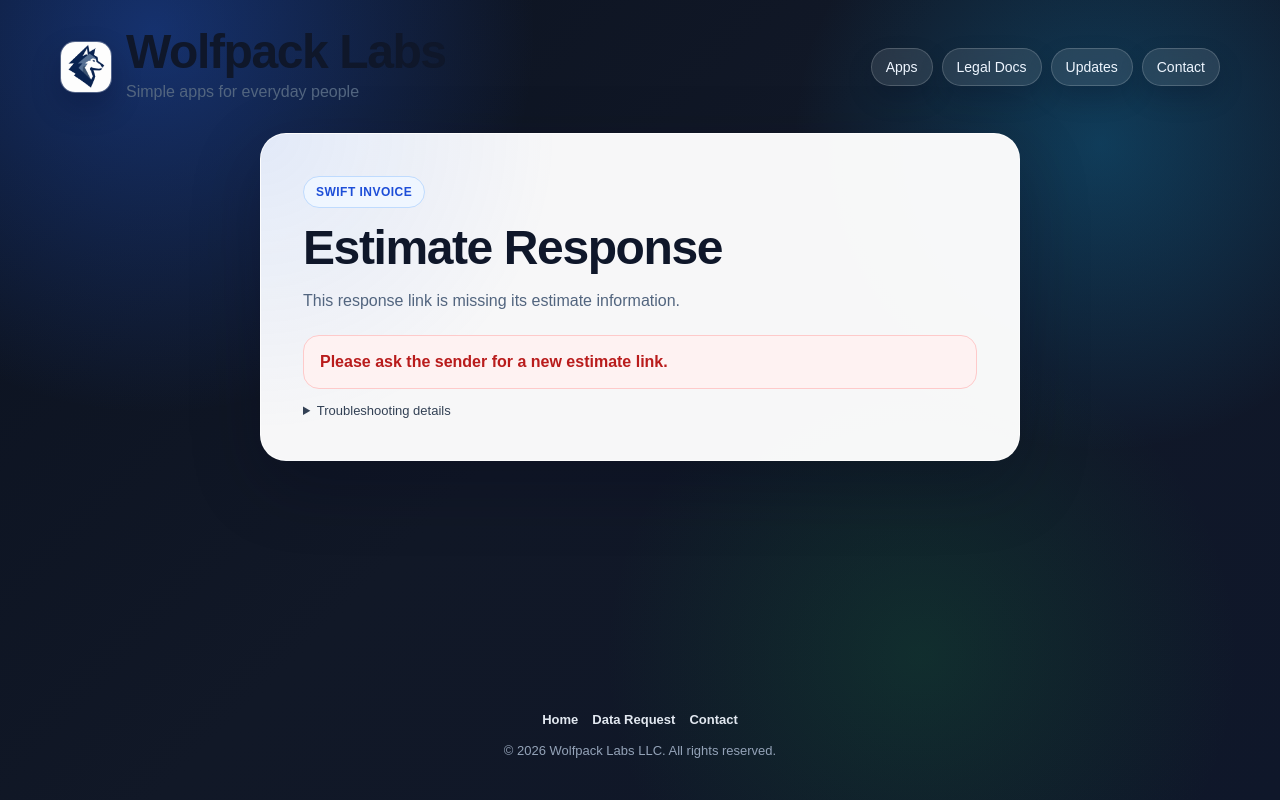
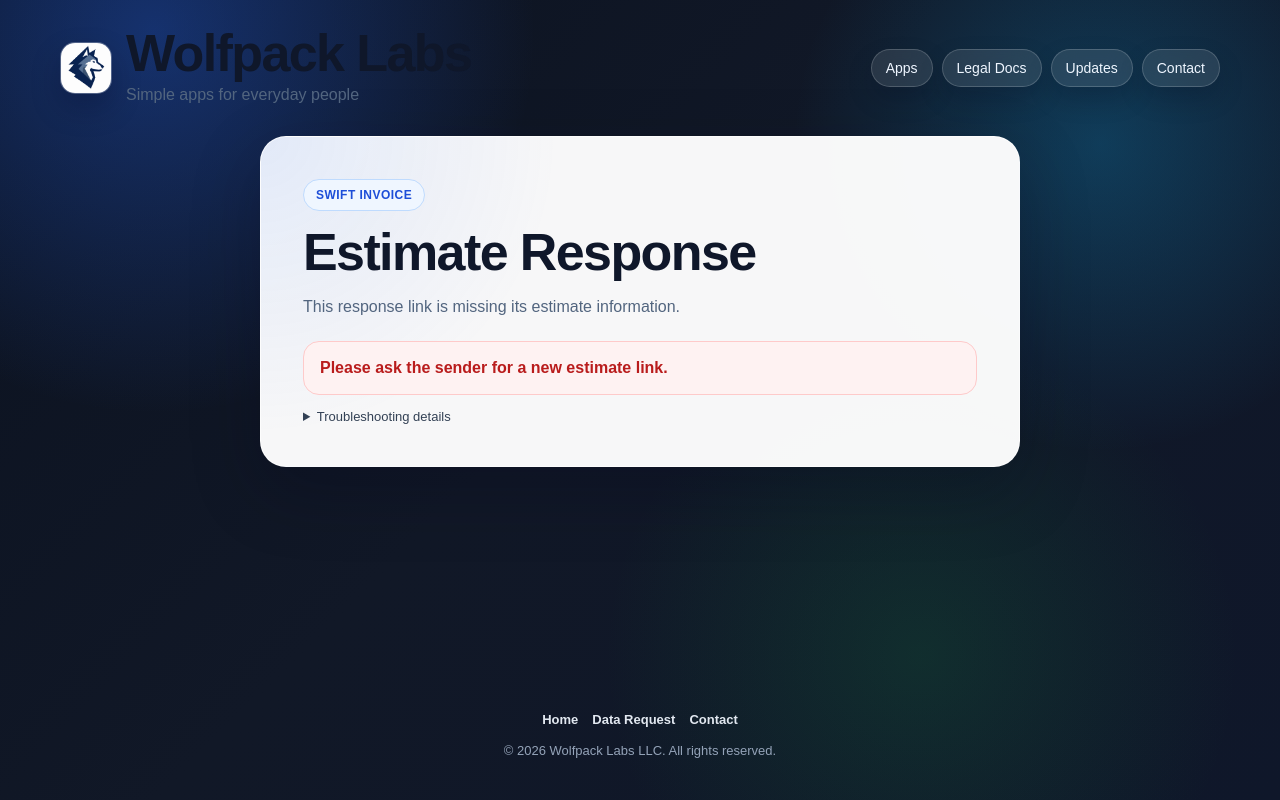
Before and after one commit to Wolfpack-Labz/Swift-Invoice, a plain HTML site: page accept-estimate.html in a window 1280 px wide. Drawn offline with Linux system fonts and the light colour scheme.

Commit message:
Add files via upload

```diff
--- a/styles/pages/accept-estimate.css
+++ b/styles/pages/accept-estimate.css
@@ -8,8 +8,10 @@
   padding: clamp(24px, 4vw, 42px);
 }
 .public-page .card > .brand,
+.public-page .card > .eyebrow,
 .public-page .public-brand {
   display: inline-flex;
+  align-items: center;
   width: fit-content;
   margin-bottom: 16px;
   padding: 8px 12px;
@@ -19,15 +21,15 @@
   border: 1px solid #bfdbfe;
   font-size: 12px;
   font-weight: 900;
-  letter-spacing: 0.05em;
+  letter-spacing: 0.04em;
   text-transform: uppercase;
 }
 .public-page h1 {
   margin: 0;
   color: #0f172a;
-  font-size: clamp(30px, 5vw, 48px);
-  line-height: 1;
-  letter-spacing: -1.4px;
+  font-size: clamp(32px, 5vw, 52px);
+  line-height: 0.98;
+  letter-spacing: -1.6px;
 }
 .public-page p {
   color: var(--text-soft);
```
